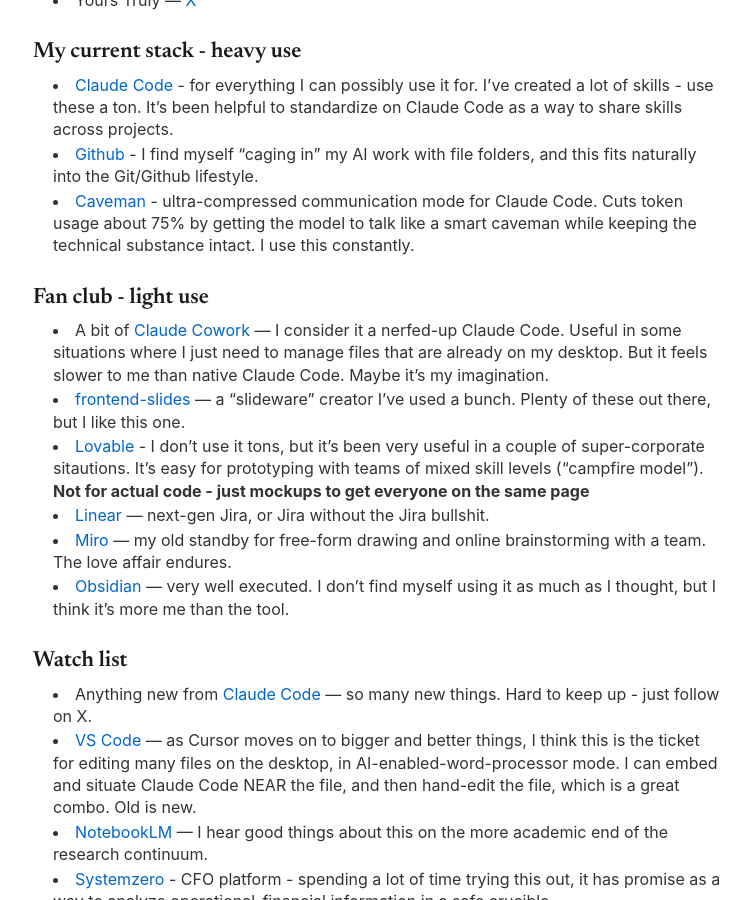
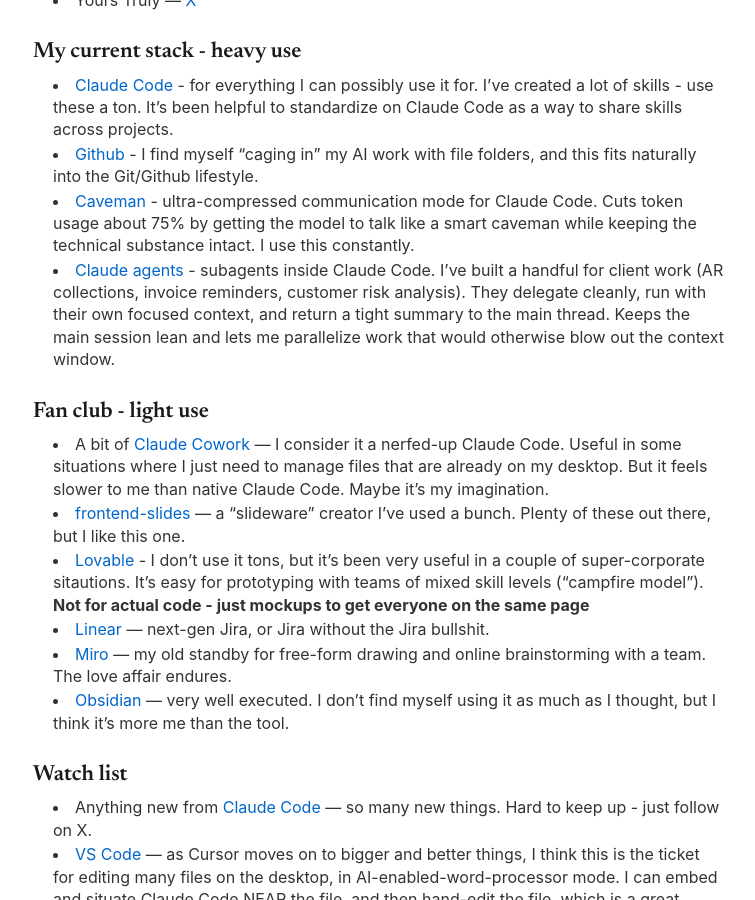
Before and after one commit to gibbygee/bellemonti-website, a Jekyll site: the page built from _binder/getting-started-with-ai.md, in a window 1280 px wide and 900 px high, scrolled down 851 px. Shown: the whole window, without its empty margins (151-906 px from the left). Built offline with Jekyll 4.4.1, drawn with Linux system fonts in a browser that asks for light colours.

Commit message:
AI page: link Claude agents under Heavy use
Co-Authored-By: Claude Opus 4.7 (1M context) <noreply@anthropic.com>

```diff
--- a/_binder/getting-started-with-ai.md
+++ b/_binder/getting-started-with-ai.md
@@ -43,6 +43,7 @@ Staying current on AI is half the battle:
 - [Claude Code](https://www.anthropic.com/claude-code) - for everything I can possibly use it for. I've created a lot of skills - use these a ton. It's been helpful to standardize on Claude Code as a way to share skills across projects.
 - [Github](https://github.com) - I find myself "caging in" my AI work with file folders, and this fits naturally into the Git/Github lifestyle.
 - [Caveman](https://github.com/JuliusBrussee/caveman) - ultra-compressed communication mode for Claude Code. Cuts token usage about 75% by getting the model to talk like a smart caveman while keeping the technical substance intact. I use this constantly.
+- [Claude agents](https://docs.claude.com/en/docs/claude-code/sub-agents) - subagents inside Claude Code. I've built a handful for client work (AR collections, invoice reminders, customer risk analysis). They delegate cleanly, run with their own focused context, and return a tight summary to the main thread. Keeps the main session lean and lets me parallelize work that would otherwise blow out the context window.
 
 ## Fan club - light use
 
```
